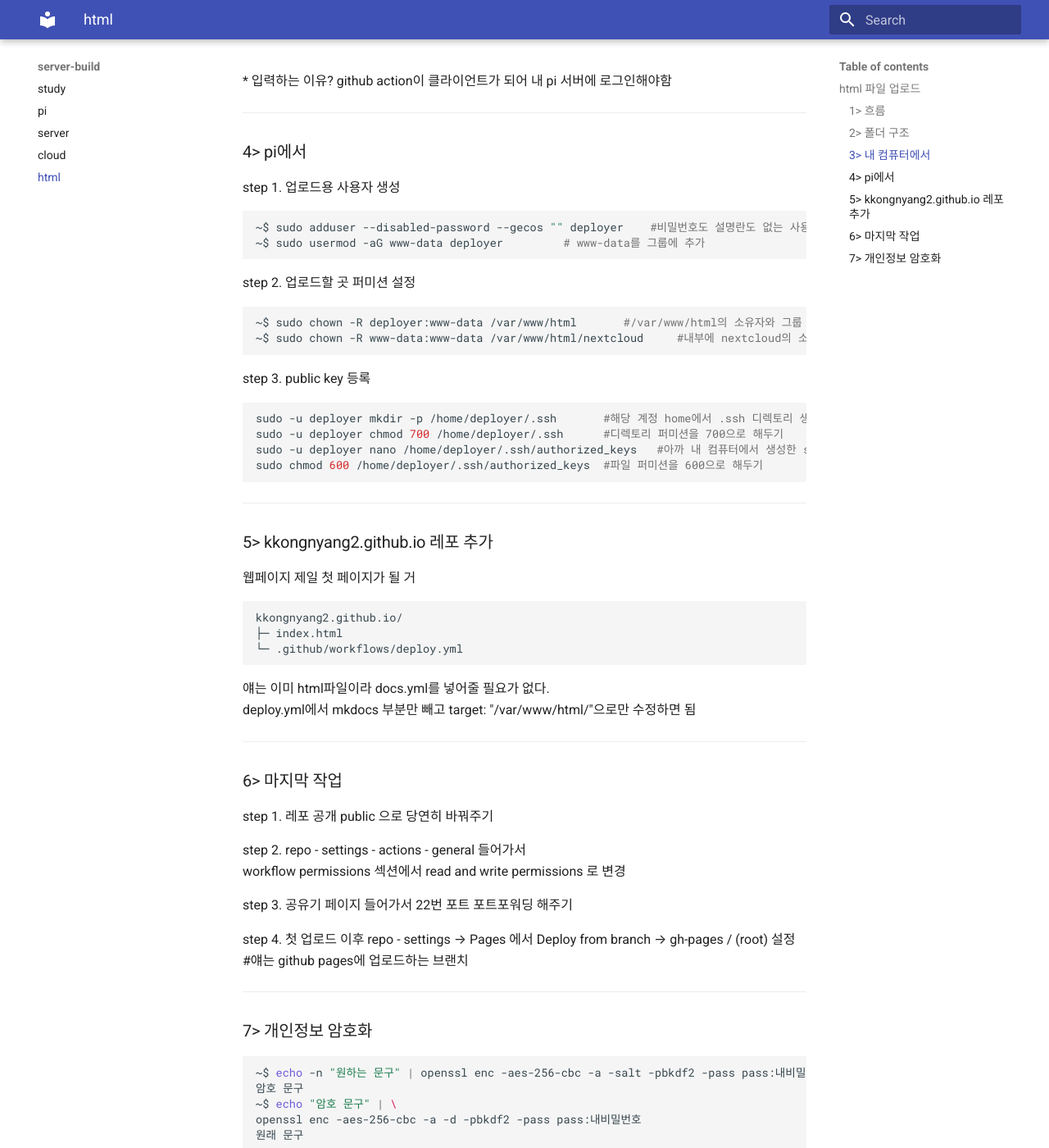
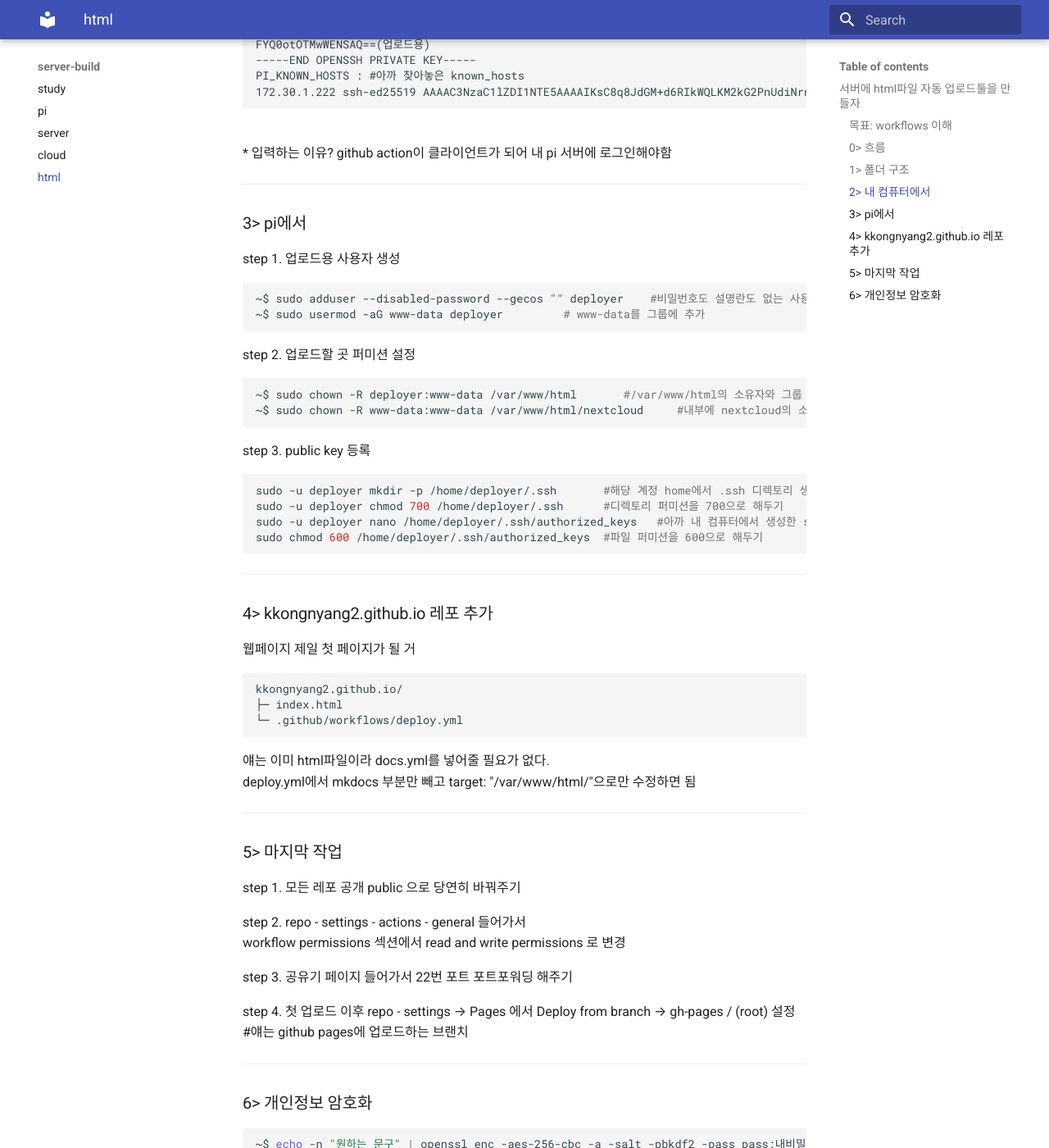
Before and after one commit to kkongnyang2/server-build, an MkDocs documentation site: the page built from docs/4-html.md, in a window 1280 px wide and 1400 px high, scrolled down 3273 px. Shown: the whole window at 82% size. Built offline with MkDocs 1.6.1 and Material for MkDocs 9.7.7, drawn with Linux system fonts in a browser that asks for light colours; some of the changed text lies outside the part shown.

Commit message:
2025.06.30

````diff
--- a/docs/4-html.md
+++ b/docs/4-html.md
@@ -1,7 +1,10 @@
-## html 파일 업로드
+## 서버에 html파일 자동 업로드툴을 만들자
+
+### 목표: workflows 이해
+작성자: kkongnyang2 작성일: 2025-06-17
 
 ---
-### 1> 흐름
+### 0> 흐름
 
 ```
    로컬 폴더    -push->  github 레지스토리  -workflow->  github action  -mkdocs   -> -deploy-> github.io/server-build
@@ -159,7 +162,7 @@
 * 입력하는 이유? github action이 클라이언트가 되어 내 pi 서버에 로그인해야함
 
 ---
-### 4> pi에서
+### 3> pi에서
 
 step 1. 업로드용 사용자 생성
 ```bash
@@ -196,9 +199,9 @@
 deploy.yml에서 mkdocs 부분만 빼고 target:     "/var/www/html/"으로만 수정하면 됨
 
 ---
-### 6> 마지막 작업
+### 5> 마지막 작업
 
-step 1. 레포 공개 public 으로 당연히 바꿔주기
+step 1. 모든 레포 공개 public 으로 당연히 바꿔주기
 
 step 2. repo - settings - actions - general 들어가서
 workflow permissions 섹션에서 read and write permissions 로 변경
@@ -208,7 +211,7 @@
 step 4. 첫 업로드 이후 repo - settings → Pages 에서 Deploy from branch → gh-pages / (root) 설정     #얘는 github pages에 업로드하는 브랜치
 
 ---
-### 7> 개인정보 암호화
+### 6> 개인정보 암호화
 
 ```bash
 ~$ echo -n "원하는 문구" | openssl enc -aes-256-cbc -a -salt -pbkdf2 -pass pass:내비밀번호
````
Also changed, not shown: other parts of docs/4-html.md (+3 -3 lines), docs/1-pi.md (+1 -1 lines), docs/2-server.md (+1 -1 lines), docs/3-cloud.md (+1 -1 lines).
